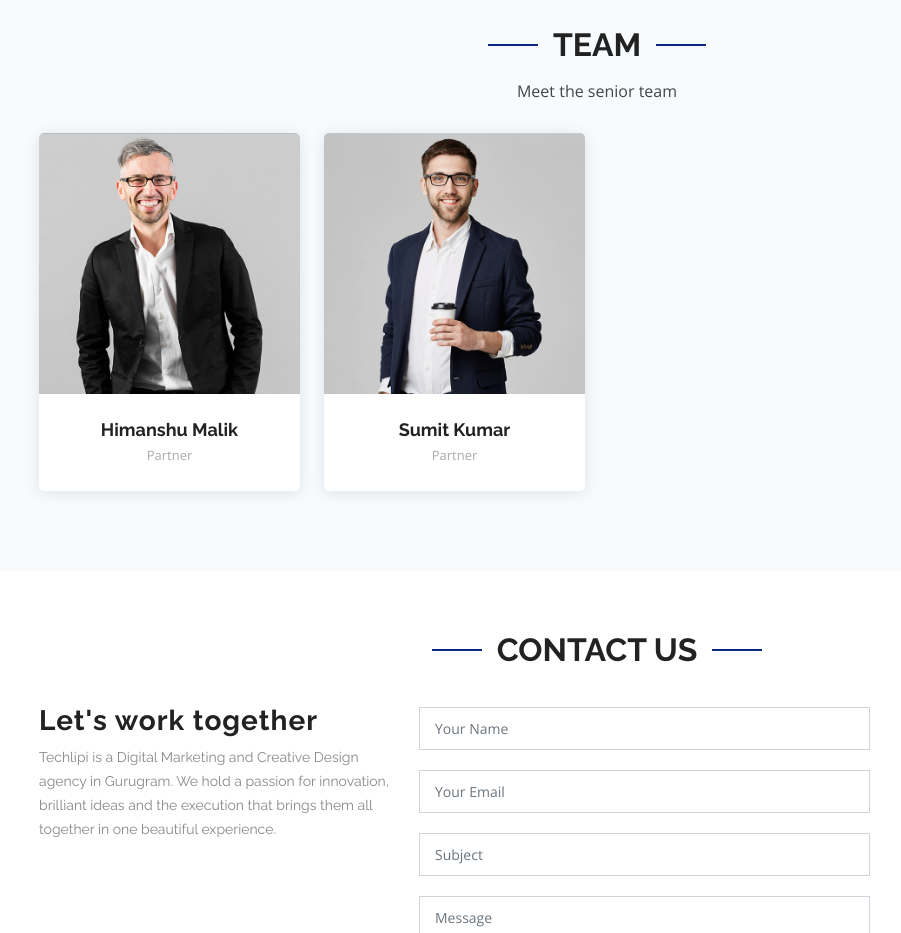
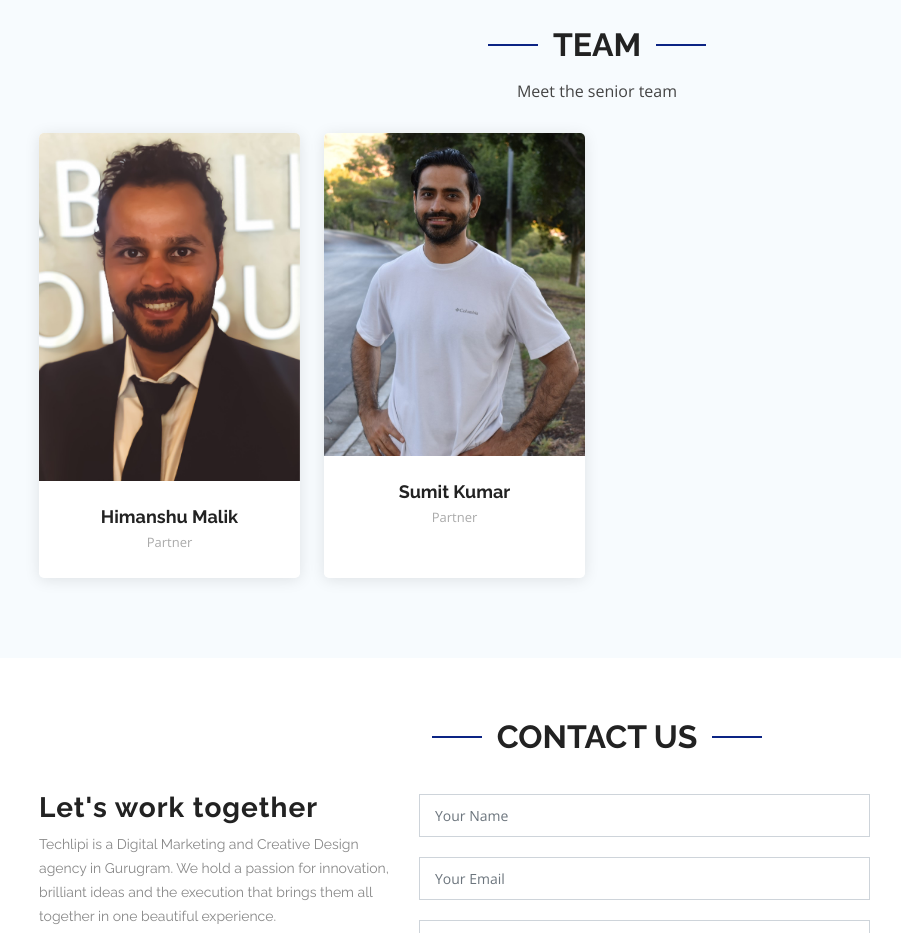
Before and after one commit to himanshumalik21/techlipi, a plain HTML site: page index.html in a window 1280 px wide. Shown: the part 2800-3733 px from the top of the page, without its empty margins (43-944 px from the left). Drawn offline with nearby package versions, Linux system fonts and the light colour scheme.

Commit message:
added team changes

```diff
--- a/index.html
+++ b/index.html
@@ -721,7 +721,7 @@
           <div class="col-lg-3 col-md-6 d-flex align-items-stretch">
             <div class="member" data-aos="fade-up" data-aos-delay="200">
               <div class="member-img">
-                <img src="assets/img/team/team-1.jpg" class="img-fluid" alt="">
+                <img src="assets/img/team/himanshuMalik.png" class="img-fluid" alt="">
                 <!-- <div class="social">
                   <a href=""><i class="icofont-twitter"></i></a>
                   <a href=""><i class="icofont-facebook"></i></a>
@@ -739,7 +739,7 @@
           <div class="col-lg-3 col-md-6 d-flex align-items-stretch">
             <div class="member" data-aos="fade-up" data-aos-delay="300">
               <div class="member-img">
-                <img src="assets/img/team/team-3.jpg" class="img-fluid" alt="">
+                <img src="assets/img/team/sumitKumar.jpg" class="img-fluid" alt="">
                 <!-- <div class="social">
                   <a href=""><i class="icofont-twitter"></i></a>
                   <a href=""><i class="icofont-facebook"></i></a>
```
Also changed, not shown: assets/img/team/himanshuMalik.png (added), assets/img/team/sumitKumar.jpg (added).
